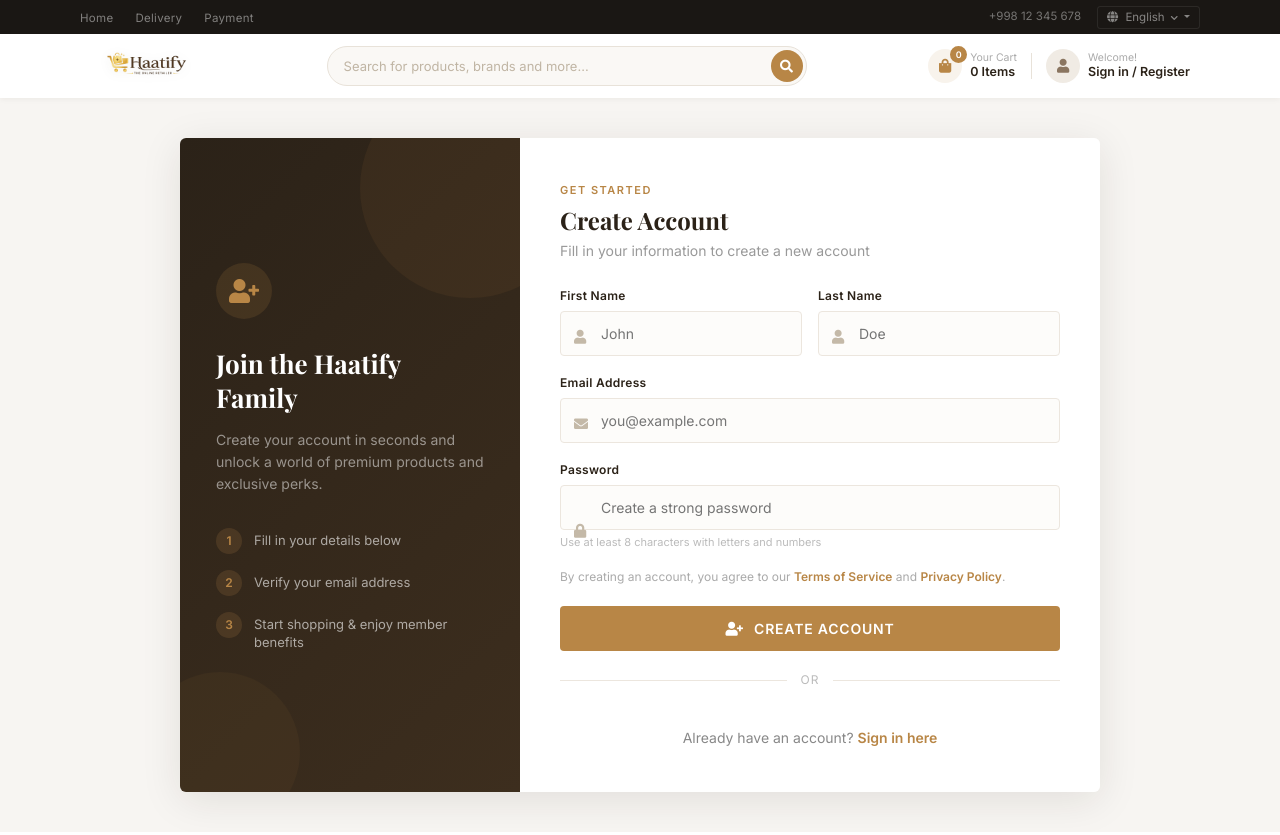
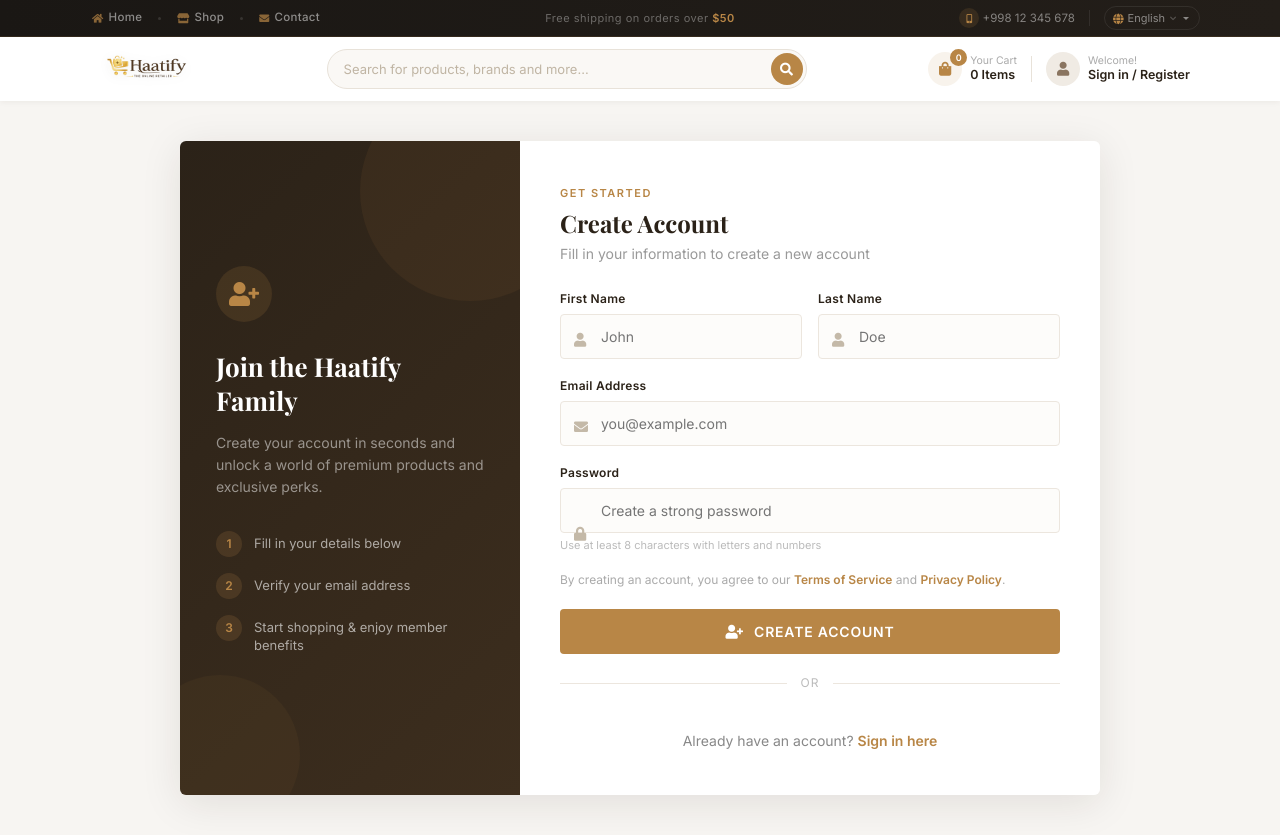
Before and after one commit to NaimurRahmannn/Ecommerce-sites-with-Django, a Django app: page /accounts/register/ in a window 1280 px wide. Run offline with Django 5.2, Linux system fonts and the light colour scheme; some libraries are stand-ins or nearby versions; some web fonts are replaced.

Commit message:
design topbar section

```diff
--- a/templates/base/base.html
+++ b/templates/base/base.html
@@ -44,76 +44,156 @@
 
       /* ===== Top Bar ===== */
       .hf-topbar {
-        background: #1a1714;
+        background: linear-gradient(90deg, #1a1714 0%, #231e19 100%);
+        border-bottom: 1px solid rgba(184,134,70,0.15);
+        position: relative;
+        z-index: 101;
       }
       .hf-topbar .container {
         display: flex;
         align-items: center;
         justify-content: space-between;
-        height: 34px;
+        height: 36px;
       }
+
+      /* Left nav links */
       .hf-topbar-links {
         list-style: none;
         margin: 0;
         padding: 0;
         display: flex;
-        gap: 22px;
+        align-items: center;
+        gap: 4px;
       }
-      .hf-topbar-links a {
+      .hf-topbar-links li a {
+        display: inline-flex;
+        align-items: center;
+        gap: 5px;
         font-size: 11.5px;
-        color: rgba(255,255,255,0.45);
+        font-weight: 500;
+        color: rgba(255,255,255,0.50);
         text-decoration: none;
         letter-spacing: 0.3px;
-        transition: color 0.2s;
+        padding: 4px 12px;
+        border-radius: 3px;
+        transition: color 0.2s, background 0.2s;
       }
-      .hf-topbar-links a:hover {
+      .hf-topbar-links li a:hover {
         color: #B88646;
+        background: rgba(184,134,70,0.08);
       }
+      .hf-topbar-links li a .tb-ico {
+        font-size: 10px;
+        color: #B88646;
+        opacity: 0.7;
+      }
+      .hf-topbar-links li a:hover .tb-ico {
+        opacity: 1;
+      }
+      /* Separator dots */
+      .hf-topbar-links .tb-dot {
+        width: 3px;
+        height: 3px;
+        border-radius: 50%;
+        background: rgba(255,255,255,0.12);
+        flex-shrink: 0;
+      }
+
+      /* Center promo */
+      .hf-topbar-promo {
+        position: absolute;
+        left: 50%;
+        top: 50%;
+        transform: translate(-50%, -50%);
+        font-size: 11px;
+        color: rgba(255,255,255,0.35);
+        letter-spacing: 0.5px;
+        white-space: nowrap;
+      }
+      .hf-topbar-promo span {
+        color: #B88646;
+        font-weight: 600;
+      }
+
+      /* Right section */
       .hf-topbar-right {
         display: flex;
         align-items: center;
-        gap: 16px;
+        gap: 14px;
       }
       .hf-topbar-right .hf-phone {
+        display: inline-flex;
+        align-items: center;
+        gap: 6px;
         font-size: 11.5px;
-        color: rgba(255,255,255,0.40);
+        color: rgba(255,255,255,0.45);
+        transition: color 0.2s;
       }
-      .hf-topbar-right .hf-phone i {
+      .hf-topbar-right .hf-phone:hover {
+        color: rgba(255,255,255,0.70);
+      }
+      .hf-topbar-right .hf-phone .phone-icon-wrap {
+        width: 20px;
+        height: 20px;
+        border-radius: 50%;
+        background: rgba(184,134,70,0.15);
+        display: inline-flex;
+        align-items: center;
+        justify-content: center;
+      }
+      .hf-topbar-right .hf-phone .phone-icon-wrap i {
+        font-size: 9px;
         color: #B88646;
-        margin-right: 4px;
-        font-size: 10px;
       }
+
+      /* Topbar vertical divider */
+      .hf-topbar-right .tb-sep {
+        width: 1px;
+        height: 16px;
+        background: rgba(255,255,255,0.08);
+      }
+
       .hf-topbar-right .hf-lang-btn {
         background: none;
         border: 1px solid rgba(255,255,255,0.08);
-        border-radius: 3px;
+        border-radius: 20px;
         color: rgba(255,255,255,0.48);
-        font-size: 11.5px;
-        padding: 2px 9px;
+        font-size: 11px;
+        padding: 3px 10px 3px 8px;
         cursor: pointer;
-        transition: border-color 0.2s, color 0.2s;
+        transition: border-color 0.2s, color 0.2s, background 0.2s;
+        display: inline-flex;
+        align-items: center;
+        gap: 4px;
       }
       .hf-topbar-right .hf-lang-btn:hover {
-        border-color: #B88646;
+        border-color: rgba(184,134,70,0.30);
+        color: #B88646;
+        background: rgba(184,134,70,0.06);
+      }
+      .hf-topbar-right .hf-lang-btn .fa-globe {
+        font-size: 11px;
         color: #B88646;
       }
       .hf-topbar-right .hf-lang-btn .fa-chevron-down {
-        margin-left: 3px;
-        font-size: 8px;
+        font-size: 7px;
+        opacity: 0.5;
+        margin-left: 1px;
       }
       .hf-topbar-right .dropdown-menu {
-        min-width: 100px;
+        min-width: 110px;
         background: #2b2218;
         border: 1px solid rgba(255,255,255,0.08);
-        border-radius: 4px;
-        margin-top: 4px;
-        padding: 4px 0;
-        box-shadow: 0 6px 20px rgba(0,0,0,0.25);
+        border-radius: 6px;
+        margin-top: 6px;
+        padding: 6px 0;
+        box-shadow: 0 8px 24px rgba(0,0,0,0.30);
       }
       .hf-topbar-right .dropdown-menu .dropdown-item {
         font-size: 12px;
         color: rgba(255,255,255,0.55);
-        padding: 5px 14px;
+        padding: 6px 16px;
+        transition: color 0.15s, background 0.15s;
       }
       .hf-topbar-right .dropdown-menu .dropdown-item:hover {
         background: rgba(184,134,70,0.12);
@@ -493,17 +573,26 @@
       <div class="hf-topbar">
         <div class="container">
           <ul class="hf-topbar-links d-none d-md-flex">
-            <li><a href="/">Home</a></li>
-            <li><a href="#">Delivery</a></li>
-            <li><a href="#">Payment</a></li>
+            <li><a href="/"><i class="fas fa-home tb-ico"></i> Home</a></li>
+            <li class="tb-dot"></li>
+            <li><a href="#"><i class="fas fa-store tb-ico"></i> Shop</a></li>
+            <li class="tb-dot"></li>
+            <li><a href="#"><i class="fas fa-envelope tb-ico"></i> Contact</a></li>
           </ul>
+
+          <div class="hf-topbar-promo d-none d-lg-block">
+            Free shipping on orders over <span>$50</span>
+          </div>
+
           <div class="hf-topbar-right">
             <span class="hf-phone d-none d-sm-inline">
-              <i class="fas fa-phone-alt"></i> +998 12 345 678
+              <span class="phone-icon-wrap"><i class="fas fa-mobile-alt"></i></span>
+              +998 12 345 678
             </span>
+            <span class="tb-sep d-none d-sm-inline"></span>
             <div class="dropdown">
               <button class="hf-lang-btn dropdown-toggle" data-toggle="dropdown" aria-haspopup="true" aria-expanded="false">
-                <i class="fas fa-globe" style="margin-right:4px;"></i> English <i class="fas fa-chevron-down"></i>
+                <i class="fas fa-globe"></i> English <i class="fas fa-chevron-down"></i>
               </button>
               <ul class="dropdown-menu dropdown-menu-right">
                 <li><a class="dropdown-item" href="#">Arabic</a></li>
```
